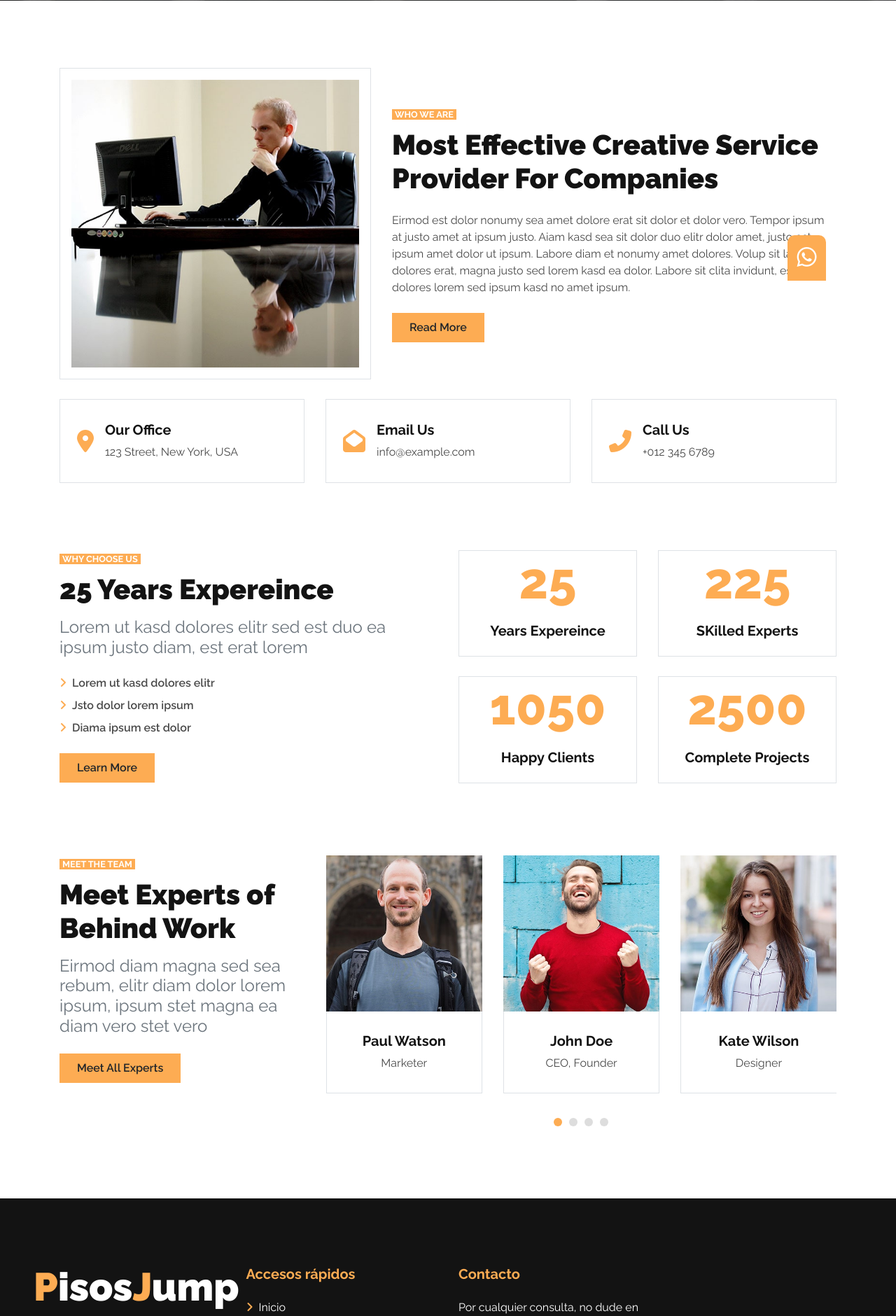
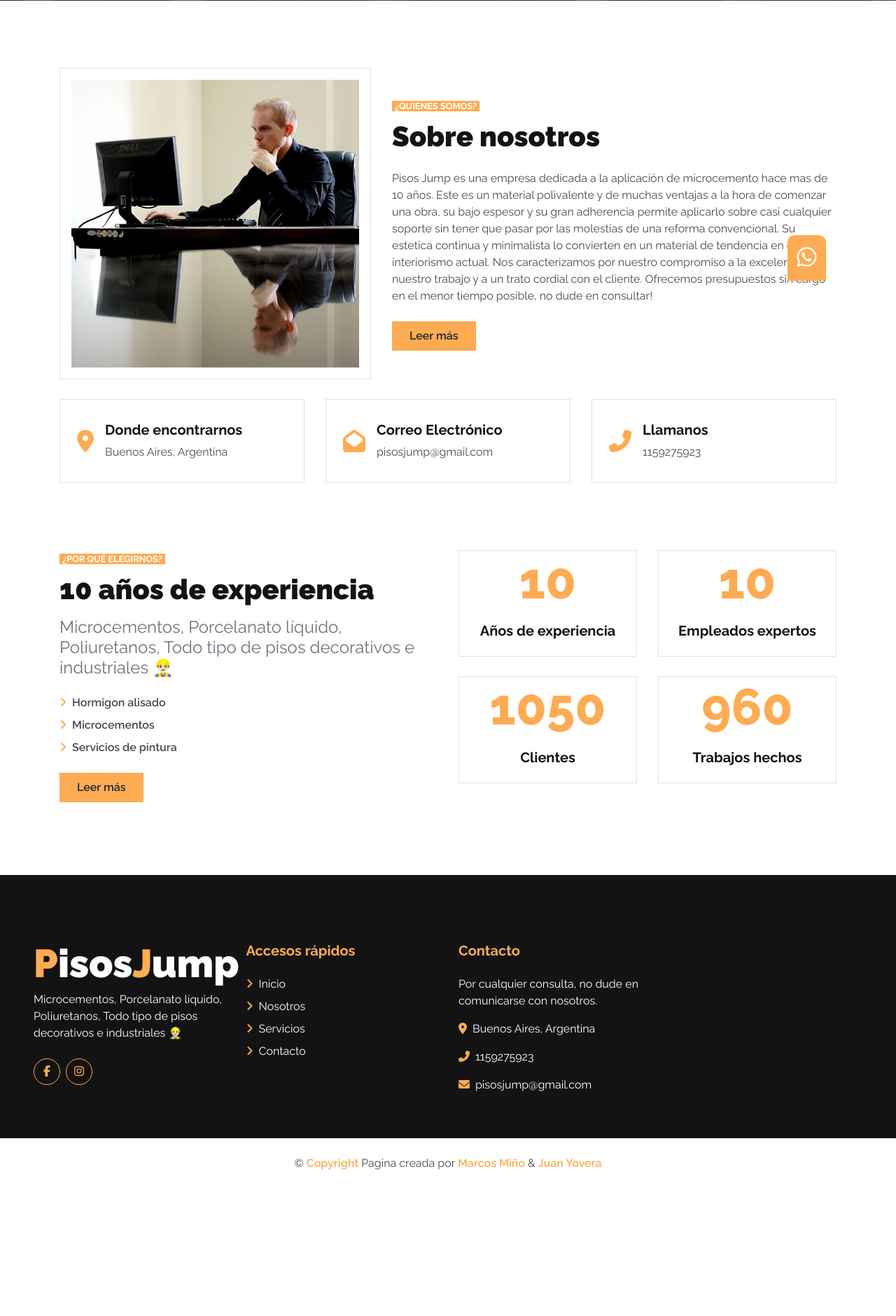
Before and after one commit to Marcos-mi/pisos_jump, a PHP site: page /nosotros.html in a window 1280 px wide. Shown: the part 399-2279 px from the top of the page at 70% size. After the commit the page ends 2070 px from the top, so only its background shows below. Run offline with PHP 8.4, Linux system fonts and the light colour scheme; some libraries are stand-ins or nearby versions.

Commit message:
modifico texto

```diff
--- a/nosotros.html
+++ b/nosotros.html
@@ -52,10 +52,12 @@
                     <img class="img-thumbnail p-3" src="img/about.jpg" alt="">
                 </div>
                 <div class="col-lg-7 mt-5 mt-lg-0">
-                    <small class="bg-primary text-white text-uppercase font-weight-bold px-1">Who We Are</small>
-                    <h1 class="mt-2 mb-4">Most Effective Creative Service Provider For Companies</h1>
-                    <p class="mb-4">Eirmod est dolor nonumy sea amet dolore erat sit dolor et dolor vero. Tempor ipsum at justo amet at ipsum justo. Aiam kasd sea sit dolor duo elitr dolor amet, justo est ipsum amet dolor ut ipsum. Labore diam et nonumy amet dolores. Volup sit labore dolores erat, magna justo sed lorem kasd ea dolor. Labore sit clita invidunt, est dolores lorem sed ipsum kasd no amet ipsum.</p>
-                    <a href="" class="btn btn-primary py-md-2 px-md-4 font-weight-semi-bold">Read More</a>
+                    <small class="bg-primary text-white text-uppercase font-weight-bold px-1">¿Quienes somos?</small>
+                    <h1 class="mt-2 mb-4">Sobre nosotros</h1>
+                    <p class="mb-4">
+                        Pisos Jump es una empresa dedicada a la aplicación de microcemento hace mas de 10 años. Este es un material polivalente y de muchas ventajas a la hora de comenzar una obra, su bajo espesor y su gran adherencia permite aplicarlo sobre casi cualquier soporte sin tener que pasar por las molestias de una reforma convencional. Su estetica continua y minimalista lo convierten en un material de tendencia en el interiorismo actual. Nos caracterizamos por nuestro compromiso a la excelencia en nuestro trabajo y a un trato cordial con el cliente. Ofrecemos presupuestos sin cargo en el menor tiempo posible, no dude en consultar!
+                    </p>
+                    <a href="" class="btn btn-primary py-md-2 px-md-4 font-weight-semi-bold">Leer más</a>
                 </div>
             </div>
             <div class="row mt-4">
@@ -63,8 +65,8 @@
                     <div class="d-flex align-items-center border mb-4 mb-lg-0 p-4" style="height: 120px;">
                         <i class="fa fa-2x fa-map-marker-alt text-primary mr-3"></i>
                         <div class="d-flex flex-column">
-                            <h5 class="font-weight-bold">Our Office</h5>
-                            <p class="m-0">123 Street, New York, USA</p>
+                            <h5 class="font-weight-bold">Donde encontrarnos</h5>
+                            <p class="m-0">Buenos Aires, Argentina</p>
                         </div>
                     </div>
                 </div>
@@ -72,8 +74,8 @@
                     <div class="d-flex align-items-center border mb-4 mb-lg-0 p-4" style="height: 120px;">
                         <i class="fa fa-2x fa-envelope-open text-primary mr-3"></i>
                         <div class="d-flex flex-column">
-                            <h5 class="font-weight-bold">Email Us</h5>
-                            <p class="m-0">info@example.com</p>
+                            <h5 class="font-weight-bold">Correo Electrónico</h5>
+                            <p class="m-0">pisosjump@gmail.com</p>
                         </div>
                     </div>
                 </div>
@@ -81,8 +83,8 @@
                     <div class="d-flex align-items-center border mb-4 mb-lg-0 p-4" style="height: 120px;">
                         <i class="fas fa-2x fa-phone-alt text-primary mr-3"></i>
                         <div class="d-flex flex-column">
-                            <h5 class="font-weight-bold">Call Us</h5>
-                            <p class="m-0">+012 345 6789</p>
+                            <h5 class="font-weight-bold">Llamanos</h5>
+                            <p class="m-0">1159275923</p>
                         </div>
                     </div>
                 </div>
@@ -94,121 +96,40 @@
         <div class="container">
             <div class="row">
                 <div class="col-lg-6 mb-5">
-                    <small class="bg-primary text-white text-uppercase font-weight-bold px-1">Why Choose Us</small>
-                    <h1 class="mt-2 mb-3">25 Years Expereince</h1>
-                    <h4 class="font-weight-normal text-muted mb-4">Lorem ut kasd dolores elitr sed est duo ea ipsum justo diam, est erat lorem</h4>
+                    <small class="bg-primary text-white text-uppercase font-weight-bold px-1">¿Por qué elegirnos?</small>
+                    <h1 class="mt-2 mb-3">10 años de experiencia</h1>
+                    <h4 class="font-weight-normal text-muted mb-4">Microcementos, Porcelanato líquido, Poliuretanos, Todo tipo de pisos decorativos e industriales 👷🏻‍♂️</h4>
                     <div class="list-inline mb-4">
-                        <p class="font-weight-semi-bold mb-2"><i class="fa fa-angle-right text-primary mr-2"></i>Lorem ut kasd dolores elitr</p>
-                        <p class="font-weight-semi-bold mb-2"><i class="fa fa-angle-right text-primary mr-2"></i>Jsto dolor lorem ipsum</p>
-                        <p class="font-weight-semi-bold mb-2"><i class="fa fa-angle-right text-primary mr-2"></i>Diama ipsum est dolor</p>
+                        <p class="font-weight-semi-bold mb-2"><i class="fa fa-angle-right text-primary mr-2"></i>Hormigon alisado</p>
+                        <p class="font-weight-semi-bold mb-2"><i class="fa fa-angle-right text-primary mr-2"></i>Microcementos</p>
+                        <p class="font-weight-semi-bold mb-2"><i class="fa fa-angle-right text-primary mr-2"></i>Servicios de pintura</p>
                     </div>
-                    <a href="" class="btn btn-primary py-md-2 px-md-4 font-weight-semi-bold">Learn More</a>
+                    <a href="" class="btn btn-primary py-md-2 px-md-4 font-weight-semi-bold">Leer más</a>
                 </div>
                 <div class="col-lg-6">
                     <div class="row">
                         <div class="col-sm-6 pb-1">
                             <div class="d-flex flex-column align-items-center border px-4 mb-4">
-                                <h2 class="display-3 text-primary mb-3" data-toggle="counter-up">25</h2>
-                                <h5 class="font-weight-bold mb-4">Years Expereince</h5>
+                                <h2 class="display-3 text-primary mb-3" data-toggle="counter-up">10</h2>
+                                <h5 class="font-weight-bold mb-4">Años de experiencia</h5>
                             </div>
                         </div>
                         <div class="col-sm-6 pb-1">
                             <div class="d-flex flex-column align-items-center border px-4 mb-4">
-                                <h2 class="display-3 text-primary mb-3" data-toggle="counter-up">225</h2>
-                                <h5 class="font-weight-bold mb-4">SKilled Experts</h5>
+                                <h2 class="display-3 text-primary mb-3" data-toggle="counter-up">10</h2>
+                                <h5 class="font-weight-bold mb-4">Empleados expertos</h5>
                             </div>
                         </div>
                         <div class="col-sm-6 pb-1">
                             <div class="d-flex flex-column align-items-center border px-4 mb-4">
                                 <h2 class="display-3 text-primary mb-3" data-toggle="counter-up">1050</h2>
-                                <h5 class="font-weight-bold mb-4">Happy Clients</h5>
+                                <h5 class="font-weight-bold mb-4">Clientes</h5>
                             </div>
                         </div>
                         <div class="col-sm-6 pb-1">
                             <div class="d-flex flex-column align-items-center border px-4 mb-4">
-                                <h2 class="display-3 text-primary mb-3" data-toggle="counter-up">2500</h2>
-                                <h5 class="font-weight-bold mb-4">Complete Projects</h5>
-                            </div>
-                        </div>
-                    </div>
-                </div>
-            </div>
-        </div>
-    </div>
-
-    <div class="container-fluid pt-5">
-        <div class="container">
-            <div class="row">
-                <div class="col-lg-4 mb-5">
-                    <small class="bg-primary text-white text-uppercase font-weight-bold px-1">Meet The Team</small>
-                    <h1 class="mt-2 mb-3">Meet Experts of Behind Work</h1>
-                    <h4 class="font-weight-normal text-muted mb-4">Eirmod diam magna sed sea rebum, elitr diam dolor lorem ipsum, ipsum stet magna ea diam vero stet vero</h4>
-                    <a href="" class="btn btn-primary py-md-2 px-md-4 font-weight-semi-bold">Meet All Experts</a>
-                </div>
-                <div class="col-lg-8 mb-5">
-                    <div class="owl-carousel team-carousel">
-                        <div class="team-item">
-                            <div class="position-relative">
-                                <img class="img-fluid w-100" src="img/team-1.jpg" alt="">
-                                <div class="team-overlay position-absolute d-flex align-items-center justify-content-center m-3">
-                                    <div class="d-flex align-items-center justify-content-start">
-                                        <a class="btn btn-outline-secondary rounded-circle text-center mr-2 px-0" style="width: 38px; height: 38px;" href="#"><i class="fab fa-twitter"></i></a>
-                                        <a class="btn btn-outline-secondary rounded-circle text-center mr-2 px-0" style="width: 38px; height: 38px;" href="#"><i class="fab fa-facebook-f"></i></a>
-                                        <a class="btn btn-outline-secondary rounded-circle text-center px-0" style="width: 38px; height: 38px;" href="#"><i class="fab fa-linkedin-in"></i></a>
-                                    </div>
-                                </div>
-                            </div>
-                            <div class="border border-top-0 text-center" style="padding: 30px;">
-                                <h5 class="font-weight-bold">John Doe</h5>
-                                <span>CEO, Founder</span>
-                            </div>
-                        </div>
-                        <div class="team-item">
-                            <div class="position-relative">
-                                <img class="img-fluid w-100" src="img/team-2.jpg" alt="">
-                                <div class="team-overlay position-absolute d-flex align-items-center justify-content-center m-3">
-                                    <div class="d-flex align-items-center justify-content-start">
-                                        <a class="btn btn-outline-secondary rounded-circle text-center mr-2 px-0" style="width: 38px; height: 38px;" href="#"><i class="fab fa-twitter"></i></a>
-                                        <a class="btn btn-outline-secondary rounded-circle text-center mr-2 px-0" style="width: 38px; height: 38px;" href="#"><i class="fab fa-facebook-f"></i></a>
-                                        <a class="btn btn-outline-secondary rounded-circle text-center px-0" style="width: 38px; height: 38px;" href="#"><i class="fab fa-linkedin-in"></i></a>
-                                    </div>
-                                </div>
-                            </div>
-                            <div class="border border-top-0 text-center" style="padding: 30px;">
-                                <h5 class="font-weight-bold">Kate Wilson</h5>
-                                <span>Designer</span>
-                            </div>
-                        </div>
-                        <div class="team-item">
-                            <div class="position-relative">
-                                <img class="img-fluid w-100" src="img/team-3.jpg" alt="">
-                                <div class="team-overlay position-absolute d-flex align-items-center justify-content-center m-3">
-                                    <div class="d-flex align-items-center justify-content-start">
-                                        <a class="btn btn-outline-secondary rounded-circle text-center mr-2 px-0" style="width: 38px; height: 38px;" href="#"><i class="fab fa-twitter"></i></a>
-                                        <a class="btn btn-outline-secondary rounded-circle text-center mr-2 px-0" style="width: 38px; height: 38px;" href="#"><i class="fab fa-facebook-f"></i></a>
-                                        <a class="btn btn-outline-secondary rounded-circle text-center px-0" style="width: 38px; height: 38px;" href="#"><i class="fab fa-linkedin-in"></i></a>
-                                    </div>
-                                </div>
-                            </div>
-                            <div class="border border-top-0 text-center" style="padding: 30px;">
-                                <h5 class="font-weight-bold">John Brown</h5>
-                                <span>Developer</span>
-                            </div>
-                        </div>
-                        <div class="team-item">
-                            <div class="position-relative">
-                                <img class="img-fluid w-100" src="img/team-4.jpg" alt="">
-                                <div class="team-overlay position-absolute d-flex align-items-center justify-content-center m-3">
-                                    <div class="d-flex align-items-center justify-content-start">
-                                        <a class="btn btn-outline-secondary rounded-circle text-center mr-2 px-0" style="width: 38px; height: 38px;" href="#"><i class="fab fa-twitter"></i></a>
-                                        <a class="btn btn-outline-secondary rounded-circle text-center mr-2 px-0" style="width: 38px; height: 38px;" href="#"><i class="fab fa-facebook-f"></i></a>
-                                        <a class="btn btn-outline-secondary rounded-circle text-center px-0" style="width: 38px; height: 38px;" href="#"><i class="fab fa-linkedin-in"></i></a>
-                                    </div>
-                                </div>
-                            </div>
-                            <div class="border border-top-0 text-center" style="padding: 30px;">
-                                <h5 class="font-weight-bold">Paul Watson</h5>
-                                <span>Marketer</span>
+                                <h2 class="display-3 text-primary mb-3" data-toggle="counter-up">960</h2>
+                                <h5 class="font-weight-bold mb-4">Trabajos hechos </h5>
                             </div>
                         </div>
                     </div>
```
Also changed, not shown: css/style.css.
